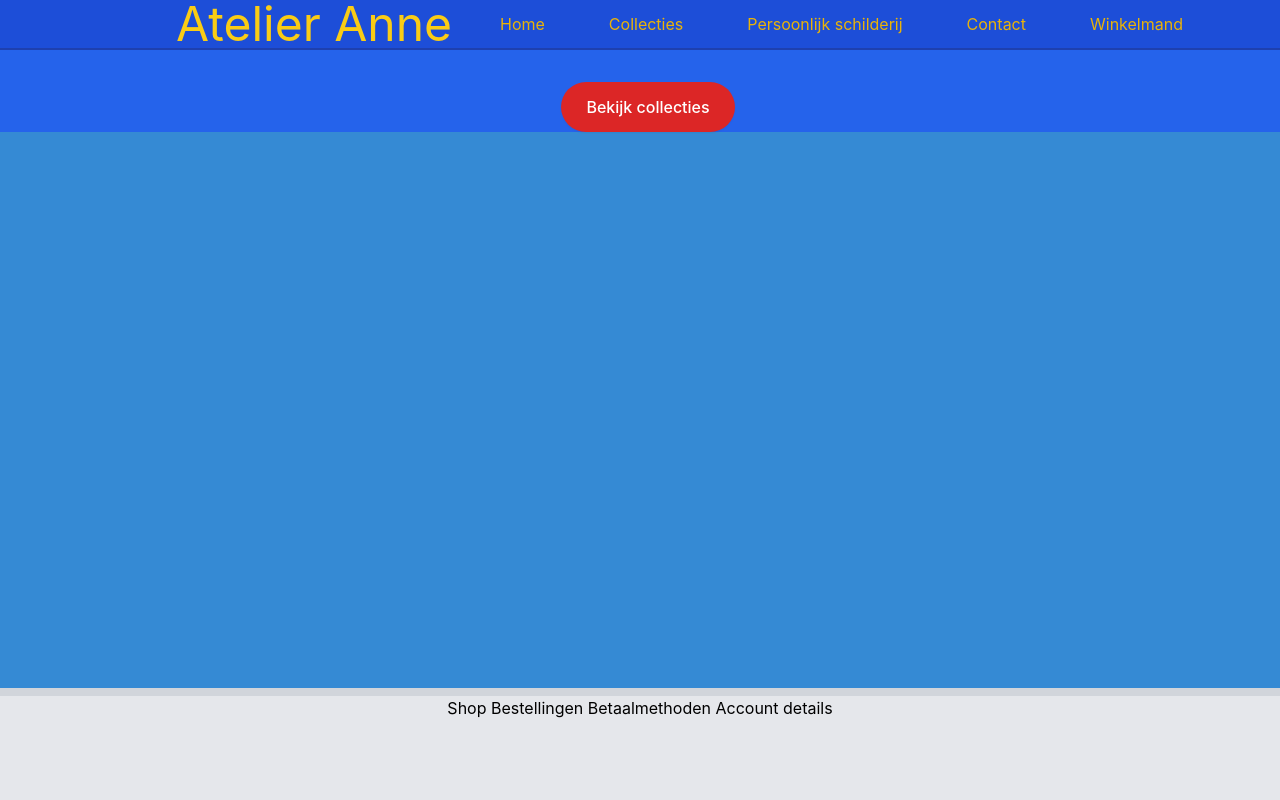
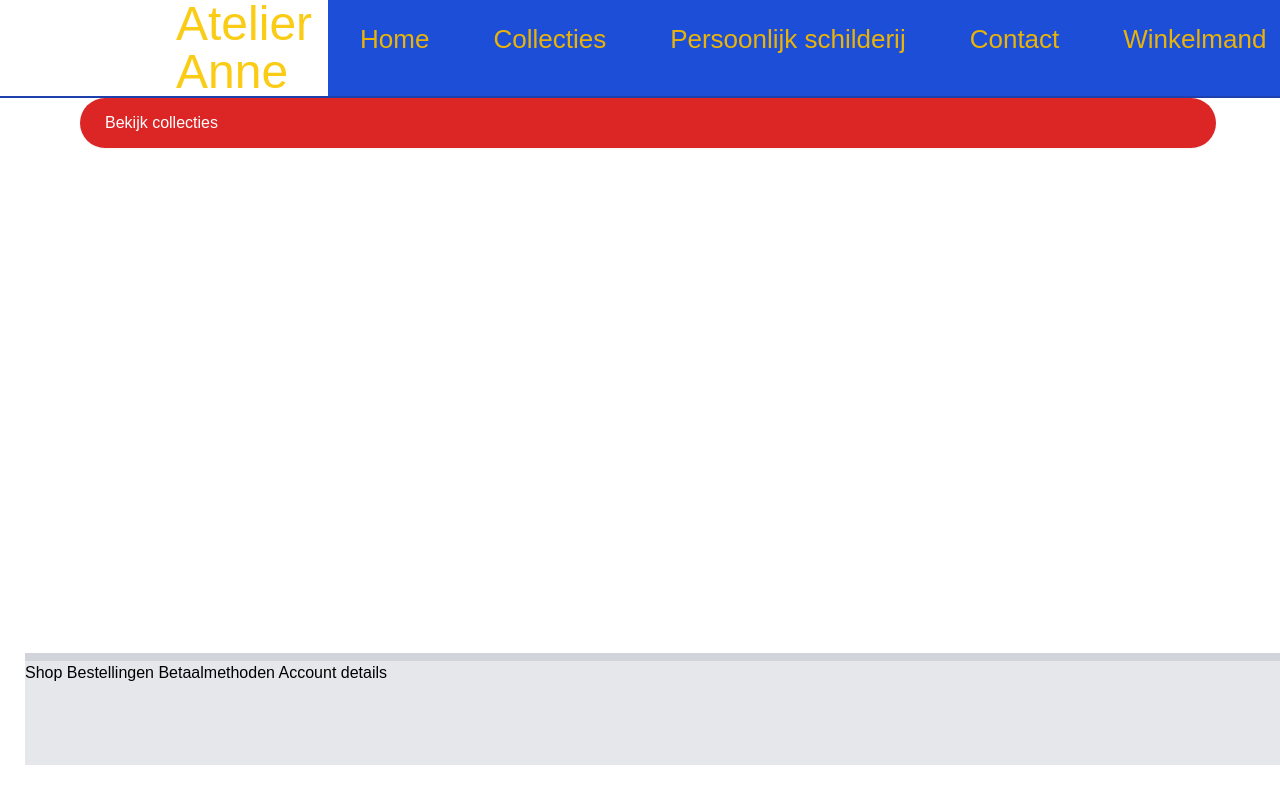
Before and after one commit to gijs-ve/projectBreughel, a React (Create React App) app in the folder client/: page / in a window 1280 px wide. Built offline with nearby package versions, Linux system fonts and the light colour scheme.

Commit message:
feat: css

```diff
--- a/client/public/index.html
+++ b/client/public/index.html
@@ -3,6 +3,10 @@
     <head>
         <meta charset="utf-8" />
         <link rel="icon" href="%PUBLIC_URL%/favicon.ico" />
+        <link
+            href="https://fonts.googleapis.com/css?family=Bungee"
+            rel="stylesheet"
+        />
         <meta name="viewport" content="width=device-width, initial-scale=1" />
         <meta name="theme-color" content="#000000" />
         <meta
@@ -24,7 +28,7 @@
       work correctly both with client-side routing and a non-root public URL.
       Learn how to configure a non-root public URL by running `npm run build`.
     -->
-    <title>React App</title>
+        <title>Atelier Anne</title>
     </head>
     <body>
         <noscript>You need to enable JavaScript to run this app.</noscript>
@@ -38,6 +42,5 @@
 
       To begin the development, run `npm start` or `yarn start`.
       To create a production bundle, use `npm run build` or `yarn build`.
-    -->
-  </body>
+    --></body>
 </html>
--- a/client/src/App.tsx
+++ b/client/src/App.tsx
@@ -1,6 +1,9 @@
 import './App.css';
 
 import { Footer } from './footer/Footer';
+import { FooterWrapper } from './components/wrappers/FooterWrapper';
+import { HeaderWrapper } from './components/wrappers/HeaderWrapper';
+import { MainWrapper } from './components/wrappers/MainWrapper';
 import { Navbar } from './navbar/Navbar';
 import React from 'react';
 import { Router } from './router/Router';
@@ -8,16 +11,16 @@ import logo from './logo.svg';
 
 function App() {
     return (
-        <div className="App flex flex-col h-screen justify-between select-none">
-            <div className="max-h-40 bg-blue-700">
+        <div>
+            <HeaderWrapper>
                 <Navbar />
-            </div>
-            <div className="bg-blue-600 h-8" />
-
-            <div className="mb-auto h-100 bg-blue-600">
+            </HeaderWrapper>
+            <MainWrapper>
                 <Router />
-            </div>
-            <Footer />
+            </MainWrapper>
+            <FooterWrapper>
+                <Footer />
+            </FooterWrapper>
         </div>
     );
 }
--- /dev/null
+++ b/client/src/components/wrappers/FooterWrapper.tsx
@@ -0,0 +1,5 @@
+import React from 'react';
+
+export const FooterWrapper = (props: { children?: React.ReactNode }) => {
+    return <footer className="footer">{props.children}</footer>;
+};
--- /dev/null
+++ b/client/src/components/wrappers/HeaderWrapper.tsx
@@ -0,0 +1,5 @@
+import React from 'react';
+
+export const HeaderWrapper = (props: { children?: React.ReactNode }) => {
+    return <header className="header">{props.children}</header>;
+};
--- /dev/null
+++ b/client/src/components/wrappers/MainWrapper.tsx
@@ -0,0 +1,5 @@
+import React from 'react';
+
+export const MainWrapper = (props: { children?: React.ReactNode }) => {
+    return <header className="main">{props.children}</header>;
+};
--- a/client/src/index.css
+++ b/client/src/index.css
@@ -1,17 +1,32 @@
-body {
-    margin: 0;
+@import 'layout/index.css';
+
+*,
+*::before,
+*::after {
     box-sizing: border-box;
-    background-color: rgb(53, 138, 212);
-    font-family: -apple-system, BlinkMacSystemFont, 'Segoe UI', 'Roboto',
-        'Oxygen', 'Ubuntu', 'Cantarell', 'Fira Sans', 'Droid Sans',
-        'Helvetica Neue', sans-serif;
-    -webkit-font-smoothing: antialiased;
-    -moz-osx-font-smoothing: grayscale;
-    height: 100vh;
-    width: 100vw;
 }
 
-code {
-    font-family: source-code-pro, Menlo, Monaco, Consolas, 'Courier New',
-        monospace;
+* {
+    margin: 0;
 }
+
+body {
+    -webkit-font-smoothing: antialiased;
+    -webkit-text-size-adjust: 100%;
+    -moz-osx-font-smoothing: grayscale;
+    font-family: 'source-sans-3', sans-serif;
+    font-weight: 400;
+    font-style: normal;
+    font-size: 1rem;
+    line-height: 1.6;
+    color: #000;
+    background: #fff;
+    overflow-x: hidden;
+}
+
+h1,
+h2,
+h3 {
+    font-family: 'bungee', sans-serif;
+    font-weight: 400;
+}
--- /dev/null
+++ b/client/src/layout/css/footer.css
@@ -0,0 +1,10 @@
+.footer {
+    background-color: 'blue';
+    flex-grow: 1;
+    position: fixed;
+    bottom: 0;
+    left: 0;
+    right: 0;
+    padding-bottom: 35px;
+    padding-left: 25px;
+}
--- /dev/null
+++ b/client/src/layout/css/main.css
@@ -0,0 +1,8 @@
+.main {
+    display: flex;
+    flex-flow: column;
+    background-color: 'red';
+    height: 80vh;
+    padding: 0 5%;
+    flex: 1;
+}
--- /dev/null
+++ b/client/src/layout/css/navbar.css
@@ -0,0 +1,9 @@
+.header {
+    background-color: '#f1faf2';
+    display: flex;
+    flex-direction: column;
+    align-items: center;
+    justify-content: center;
+    font-size: calc(10px + 2vmin);
+    color: #2b531e;
+}
--- /dev/null
+++ b/client/src/layout/index.css
@@ -0,0 +1,3 @@
+@import 'css/footer.css';
+@import 'css/main.css';
+@import 'css/navbar.css';
```
Also changed, not shown: client/tsconfig.json (+2 -8 lines). Lines whose indentation alone changed are shown as unchanged.
